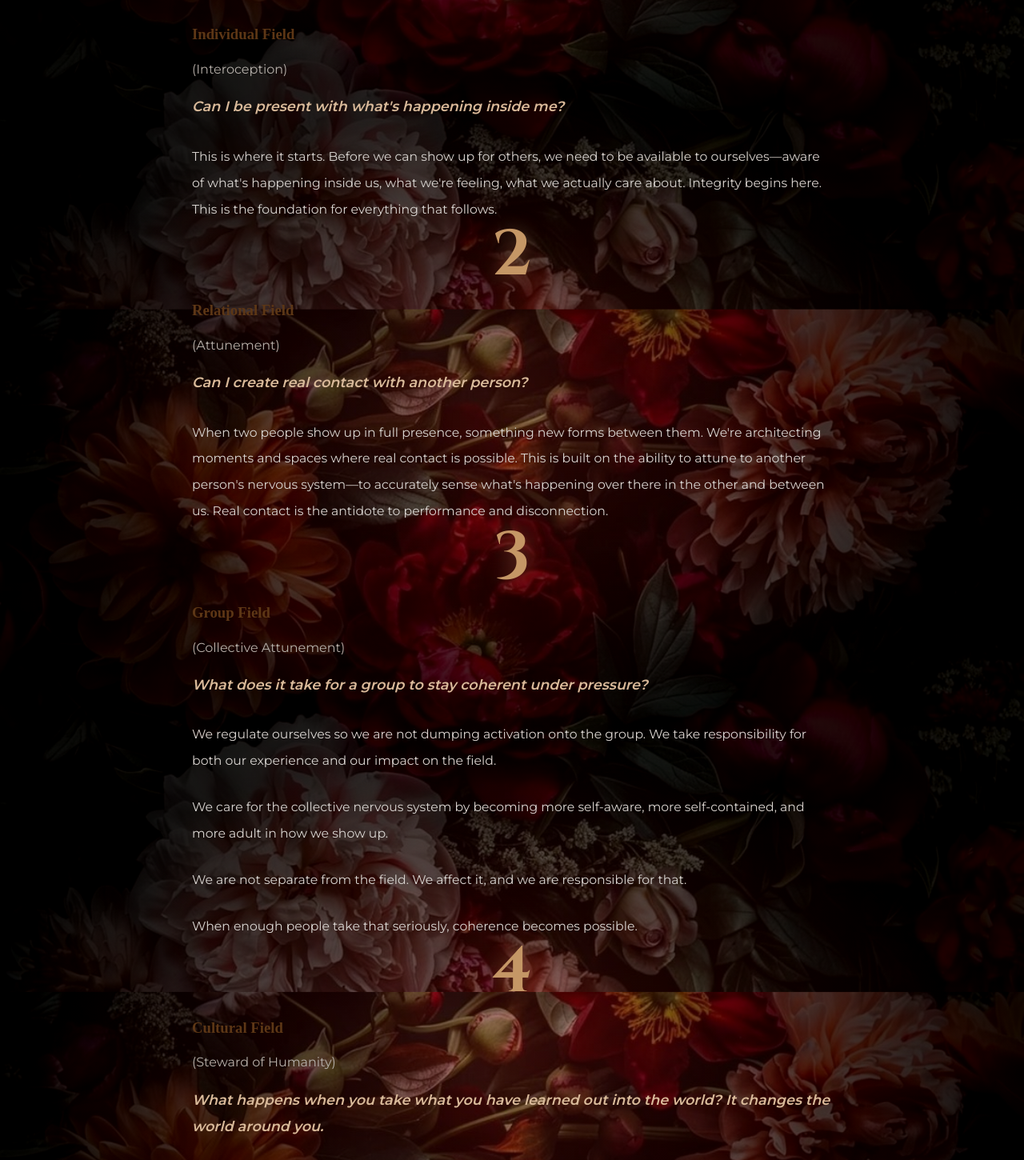
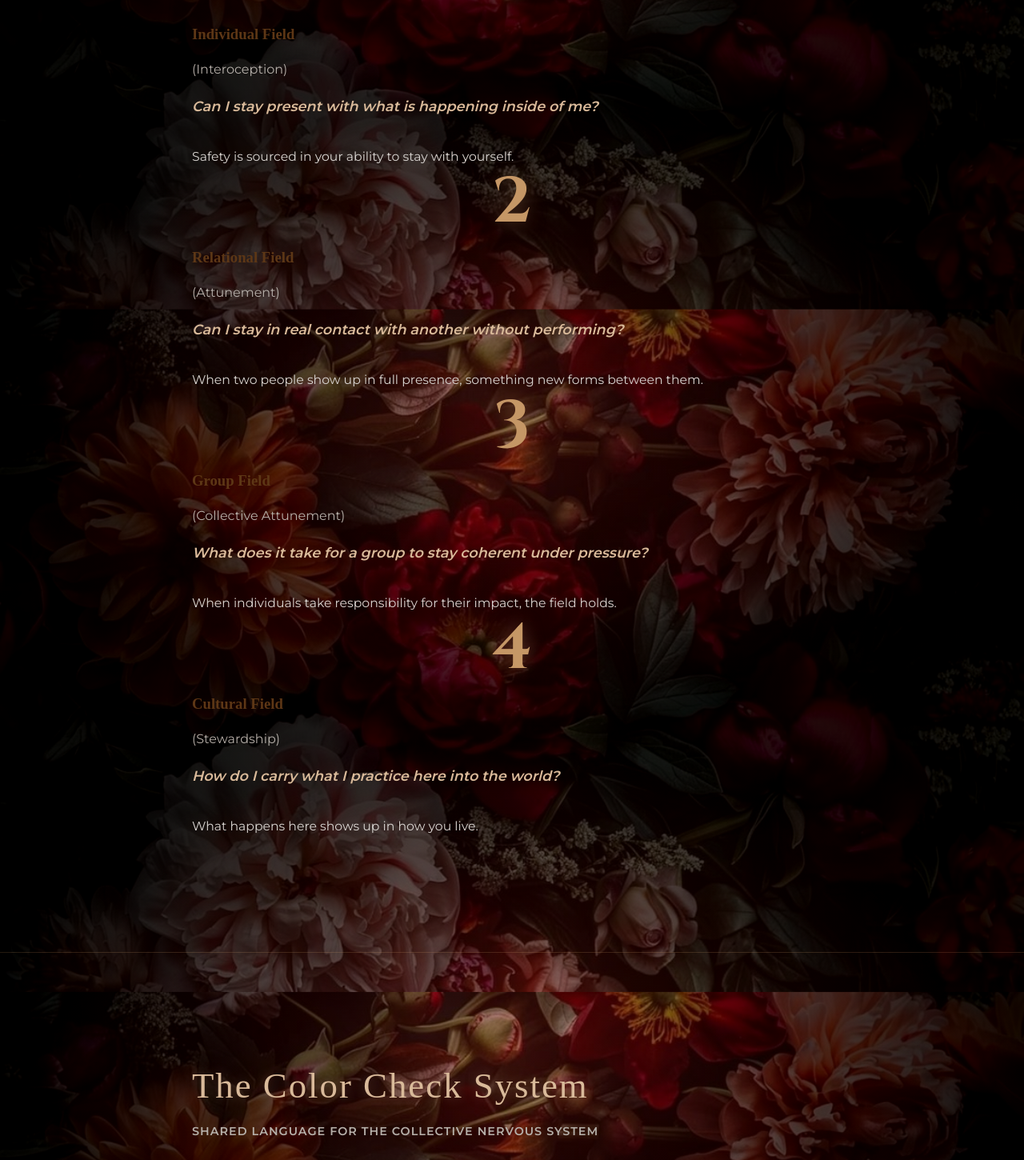
Before and after one commit to alimarie89/REVEL, a React (Vite) app in the folder frontend/: page /team-vision in a window 1280 px wide. Shown: the part 3880-5330 px from the top of the page at 80% size. Built offline with nearby package versions, Linux system fonts and the light colour scheme.

Commit message:
Update: Refine all Concentric Circles text content

```diff
--- a/frontend/src/pages/TeamVision.jsx
+++ b/frontend/src/pages/TeamVision.jsx
@@ -109,16 +109,17 @@
               <div className="circle-number">1</div>
               <h3>Individual Field</h3>
               <p className="circle-subheader">(Interoception)</p>
-              <p className="circle-question">Can I be present with what's happening inside me?</p>
-              <p className="circle-context">This is where it starts. Before we can show up for others, we need to be available to ourselves—aware of what's happening inside us, what we're feeling, what we actually care about. Integrity begins here. This is the foundation for everything that follows.</p>
+              <p className="circle-question">Can I stay present with what is happening inside of me?</p>
+              <p className="circle-context">Safety is sourced in your ability to stay with yourself.</p>
             </div>
 
             <div className="circle-card">
               <div className="circle-number">2</div>
               <h3>Relational Field</h3>
               <p className="circle-subheader">(Attunement)</p>
-              <p className="circle-question">Can I create real contact with another person?</p>
-              <p className="circle-context">When two people show up in full presence, something new forms between them. We're architecting moments and spaces where real contact is possible. This is built on the ability to attune to another person's nervous system—to accurately sense what's happening over there in the other and between us. Real contact is the antidote to performance and disconnection.</p>
+              <p className="circle-question">Can I stay in real contact with another without performing?</p>
+              <p className="circle-context">When two people show up in full presence,
+something new forms between them.</p>
             </div>
 
             <div className="circle-card">
@@ -126,18 +127,16 @@
               <h3>Group Field</h3>
               <p className="circle-subheader">(Collective Attunement)</p>
               <p className="circle-question">What does it take for a group to stay coherent under pressure?</p>
-              <p className="circle-context">We regulate ourselves so we are not dumping activation onto the group. We take responsibility for both our experience and our impact on the field.</p>
-              <p className="circle-context">We care for the collective nervous system by becoming more self-aware, more self-contained, and more adult in how we show up.</p>
-              <p className="circle-context">We are not separate from the field. We affect it, and we are responsible for that.</p>
-              <p className="circle-context">When enough people take that seriously, coherence becomes possible.</p>
+              <p className="circle-context">When individuals take responsibility for their impact,
+the field holds.</p>
             </div>
 
             <div className="circle-card">
               <div className="circle-number">4</div>
               <h3>Cultural Field</h3>
-              <p className="circle-subheader">(Steward of Humanity)</p>
-              <p className="circle-question">What happens when you take what you have learned out into the world? It changes the world around you.</p>
-              <p className="circle-context">We're not just creating one event. We're modeling something for a larger cultural conversation about connection, consciousness, and what's possible together. As stewards of humanity, we carry what we've learned beyond REVEL, rippling consciousness into the world. We recognize that what we build together affects the larger cultural field.</p>
+              <p className="circle-subheader">(Stewardship)</p>
+              <p className="circle-question">How do I carry what I practice here into the world?</p>
+              <p className="circle-context">What happens here shows up in how you live.</p>
             </div>
           </div>
         </div>
```
